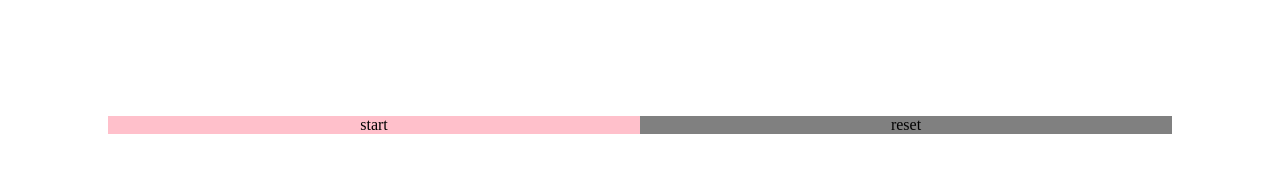
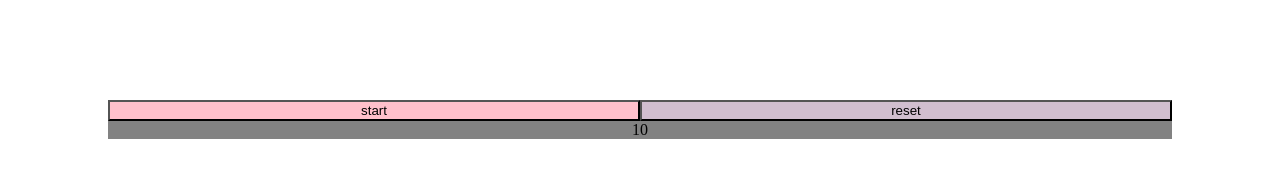
Before and after one commit to beardshadow/pomodoro, a plain HTML site: page index.html in a window 1280 px wide. Drawn offline with nearby package versions, Linux system fonts and the light colour scheme.

Commit message:
figuting out the jquery

```diff
--- a/index.html
+++ b/index.html
@@ -1,13 +1,18 @@
 <!DOCTYPE html>
 <html>
+<head>
+	<title>Pomodoro</title>
 	<link rel="stylesheet" href="stylesheet.css">
 
 <body>
 	<div id=container>
-		<div class=functions></div>
-			<p id=reset>reset</p>
-			<p id=start>start</p>
-		<div id=timer></div>
+		<div class=functions>
+			<button id=reset type="button">reset</button>
+			<button id=start type="button">start</button>
+		</div>
+		<div id=timer>
+			<p id=countdown>10</p>
+		</div>
 	</div>
 
 	<script src="https://ajax.googleapis.com/ajax/libs/jquery/3.2.1/jquery.min.js"></script>
--- a/script.js
+++ b/script.js
@@ -0,0 +1,5 @@
+$(document).ready(function(){
+	$('#reset').click(function(){
+		$('p#countdown').html('9')
+	})
+}
--- a/stylesheet.css
+++ b/stylesheet.css
@@ -1,3 +1,6 @@
+#countdown {
+	background-color: #828282;
+}
 #container {
 	margin: 100px;
 }
@@ -11,7 +14,7 @@ p {
 }
 
 #reset {
-	background-color: gray;
+	background-color: #d1becf;
 	width: 50%;
 	float: right;
 }
```
